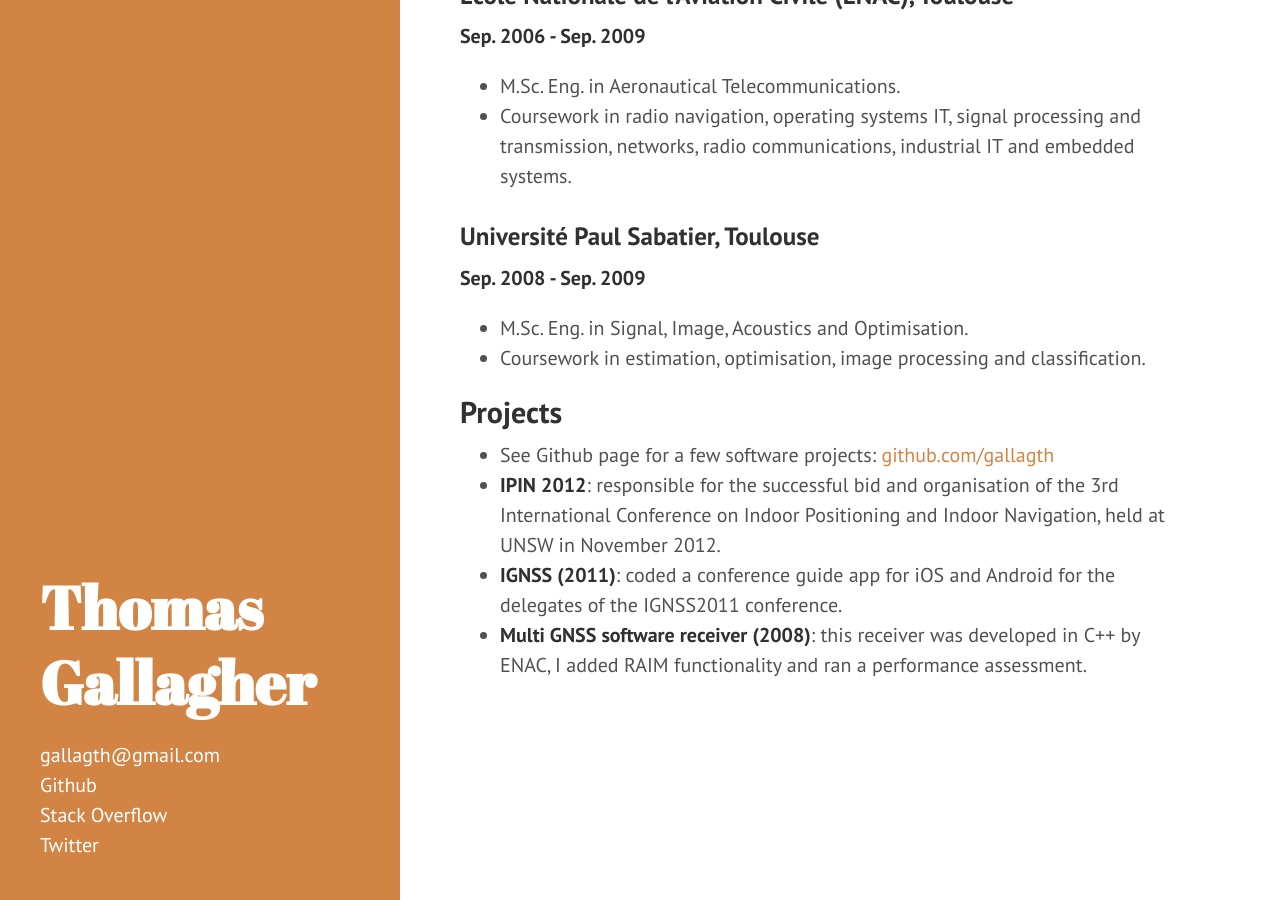
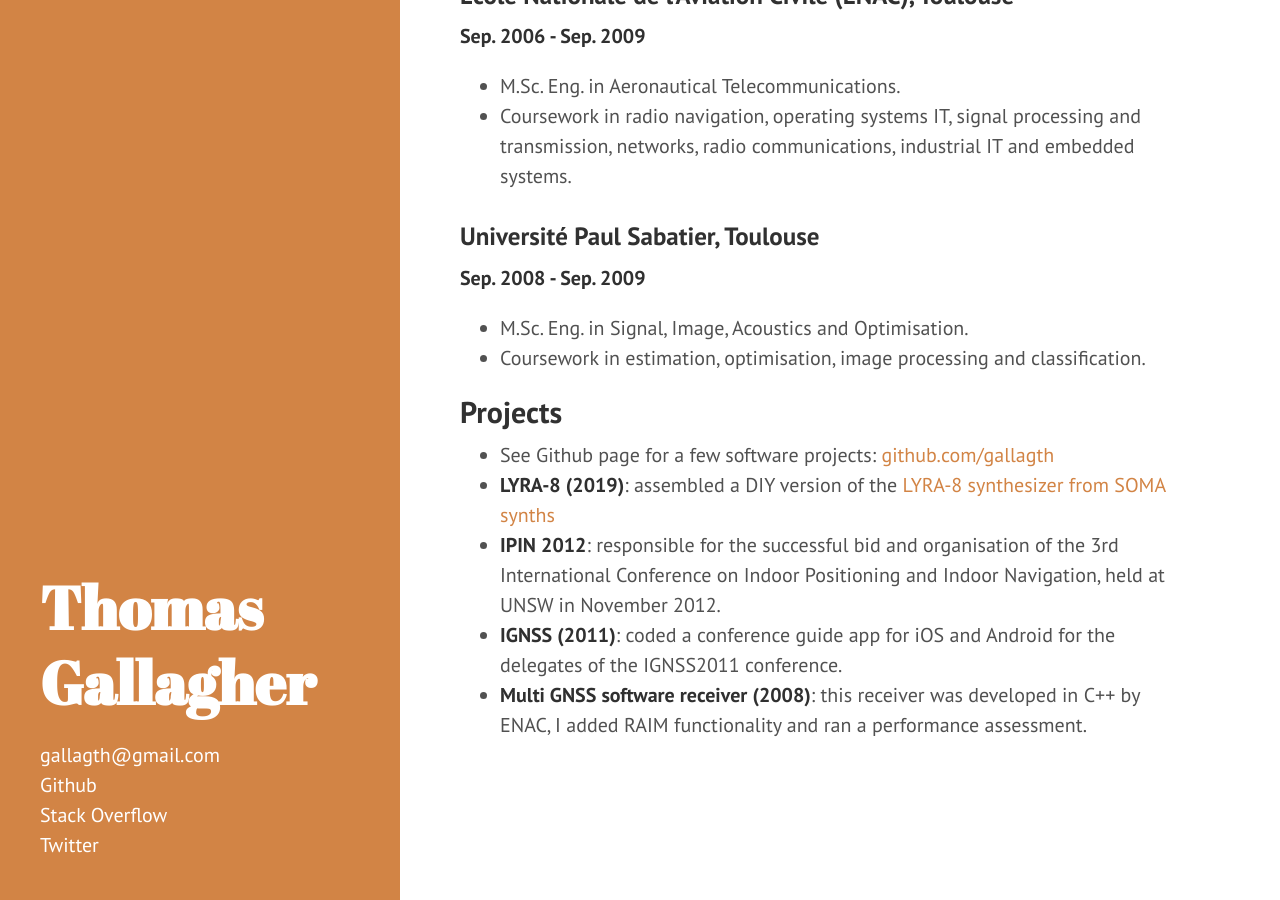
Before and after one commit to gallagth/gallagth.github.io, a Jekyll site: the page built from index.md, in a window 1280 px wide and 900 px high, scrolled down 3635 px. Built offline with Jekyll 4.4.1, drawn with Linux system fonts in a browser that asks for light colours; our own code applies the rules of GitHub Pages for plain Markdown files.

Commit message:
Add lyra8 project

```diff
--- a/index.md
+++ b/index.md
@@ -111,6 +111,7 @@ transmission, networks, radio communications, industrial IT and embedded systems
 ## Projects
 
 + See Github page for a few software projects: [github.com/gallagth](https://github.com/gallagth)
++ **LYRA-8 (2019)**: assembled a DIY version of the [LYRA-8 synthesizer from SOMA synths](https://somasynths.com/lyra-organismic-synthesizer)
 + **IPIN 2012**: responsible for the successful bid and organisation of the 3rd International Conference on Indoor Positioning and Indoor Navigation, held at UNSW in November 2012.
 + **IGNSS (2011)**: coded a conference guide app for iOS and Android for the delegates of the IGNSS2011 conference.
 + **Multi GNSS software receiver (2008)**: this receiver was developed in C++ by ENAC, I added RAIM functionality and ran a performance assessment.
```
